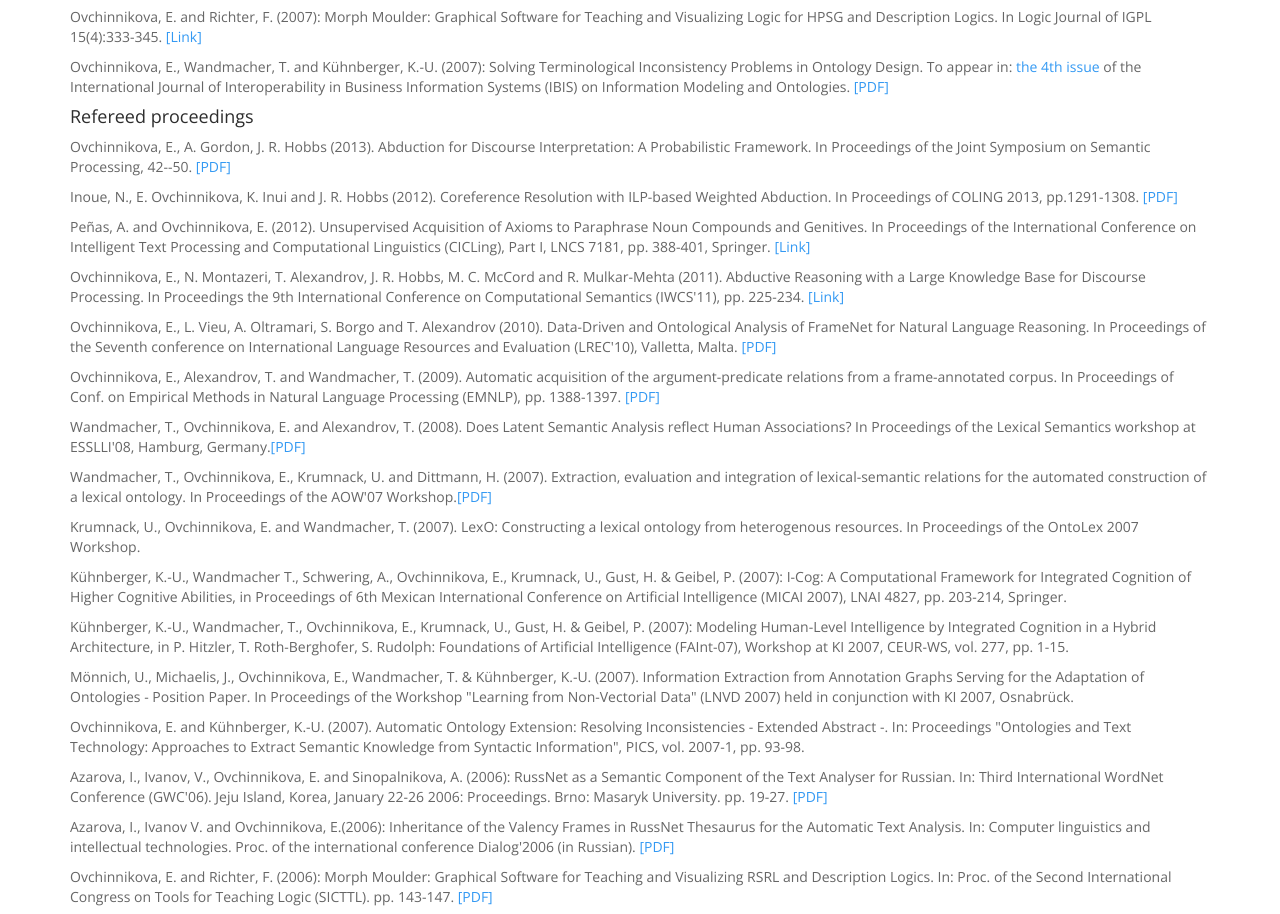
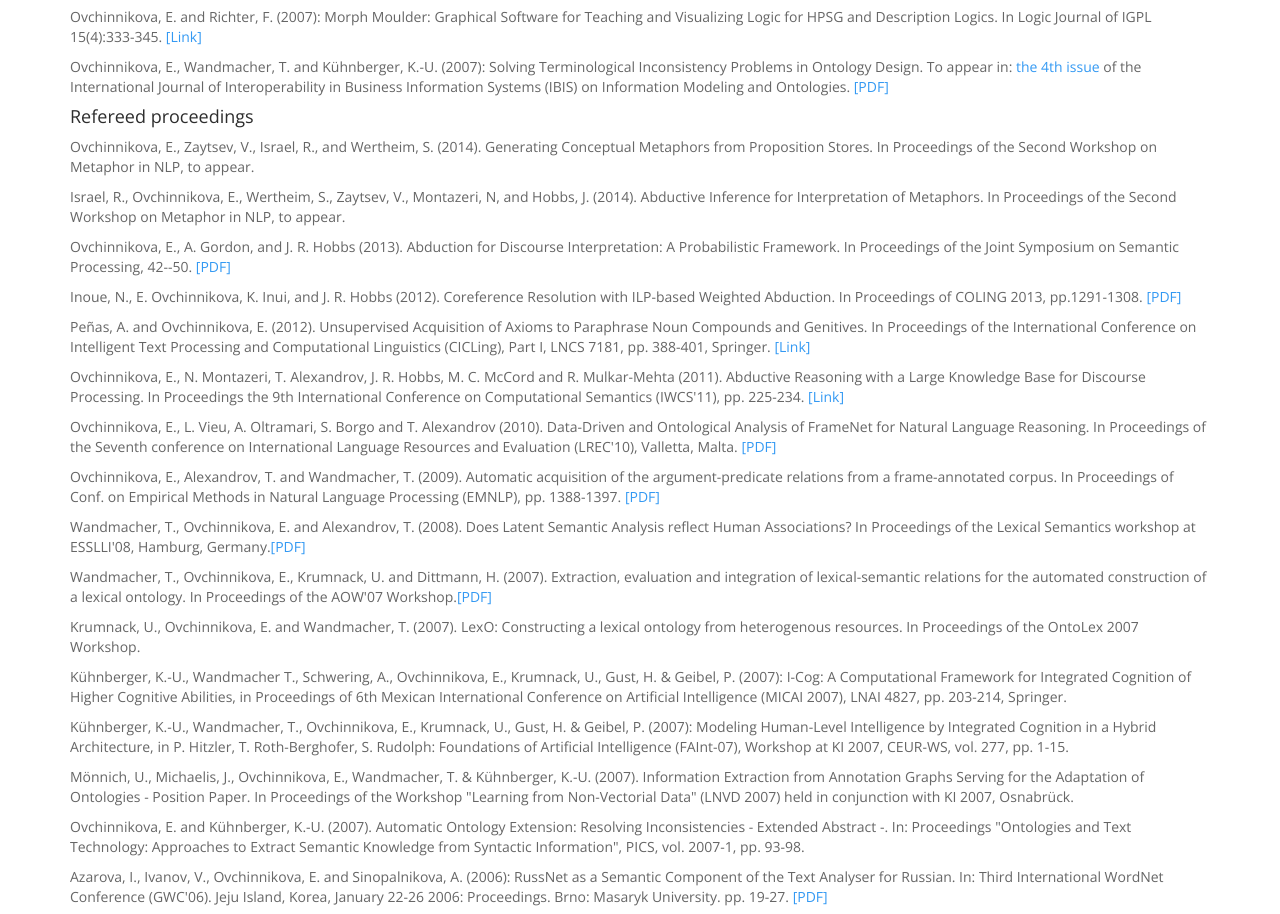
Before and after one commit to eovchinn/eovchinn.github.io, a plain HTML site: page index.html in a window 1280 px wide. Shown: the part 1841-2755 px from the top of the page. Drawn offline with nearby package versions, Linux system fonts and the light colour scheme.

Commit message:
CV updated

```diff
--- a/index.html
+++ b/index.html
@@ -190,10 +190,14 @@
 
 		<h4>Refereed proceedings</h4>
 
-      <p>Ovchinnikova, E., A. Gordon, J. R. Hobbs (2013). Abduction for Discourse Interpretation: A Probabilistic Framework.
+    <p>Ovchinnikova, E., Zaytsev, V., Israel, R., and Wertheim, S. (2014). Generating Conceptual Metaphors from Proposition Stores. In Proceedings of the Second Workshop on Metaphor in NLP, to appear. </p>
+
+    <p>Israel, R., Ovchinnikova, E., Wertheim, S., Zaytsev, V., Montazeri, N, and Hobbs, J. (2014). Abductive Inference for Interpretation of Metaphors. In Proceedings of the Second Workshop on Metaphor in NLP, to appear. </p>
+
+      <p>Ovchinnikova, E., A. Gordon, and J. R. Hobbs (2013). Abduction for Discourse Interpretation: A Probabilistic Framework.
     In Proceedings of the Joint Symposium on Semantic Processing, 42--50. <a href="https://aclweb.org/anthology/W/W13/W13-3817.pdf">[PDF]</a> </p>
 
-      <p>Inoue, N., E. Ovchinnikova, K. Inui and J. R. Hobbs (2012). Coreference Resolution with ILP-based Weighted Abduction. In Proceedings of COLING 2013, pp.1291-1308. <a href="papers/coling2012_final.pdf">[PDF]</a> </p>
+      <p>Inoue, N., E. Ovchinnikova, K. Inui, and J. R. Hobbs (2012). Coreference Resolution with ILP-based Weighted Abduction. In Proceedings of COLING 2013, pp.1291-1308. <a href="papers/coling2012_final.pdf">[PDF]</a> </p>
 
       <p>Pe&ntilde;as, A. and Ovchinnikova, E. (2012). Unsupervised Acquisition of Axioms to Paraphrase Noun Compounds and Genitives. In Proceedings of the International Conference on Intelligent Text Processing and Computational Linguistics (CICLing), Part I, LNCS 7181, pp. 388-401, Springer. <a href="http://www.springerlink.com/content/n655163824r3v563/">[Link]</a> </p>
 
```
Also changed, not shown: 1 other file.
